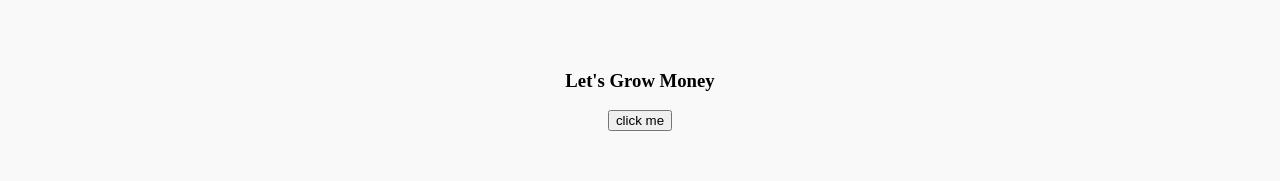
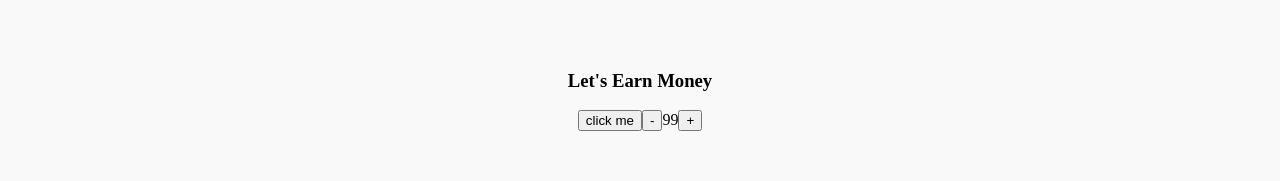
Before and after one commit to mukeshr08/ReactJS, a React (Create React App) app in the folder reactbasics/: page / in a window 1280 px wide. Shown: the part 169-350 px from the top of the page. Built offline with nearby package versions, Linux system fonts and the light colour scheme.

Commit message:
useState hooks if,{}

```diff
--- a/reactbasics/src/Content.js
+++ b/reactbasics/src/Content.js
@@ -1,26 +1,29 @@
 import React from 'react'
-
+import { useState } from 'react'
 const Content = () => {
     const names=()=>{
       const name=['Earn','Grow','Give']
       const number=Math.floor(Math.random()*3)
-       return name[number]
+       setNamechange(name[number])
     }
-    const clickevent=(e)=>{
-      console.log(e.target.innerHTML)
+    const [namechange,setNamechange]=useState('Earn')
+    const [value,setValue]=useState(99)
+    const incrementfunction=()=>{
+      setValue((value)=> {return value+1})//this can be return to the function if it repeat then not specify the initial value on the path
+      setValue(value+1)//value is first value
 
-      return names
     }
-    const returnmsg=()=>{
-      console.log("double clicked")
+    const decrementfunction=()=>{
+      setValue(value-1)
     }
-    const clickevent1=(name)=>{
-      console.log(`My name is ${name}`)
-    }
+
   return (
     <main>
-        <h3 onDoubleClick={returnmsg}>Let's {names()} Money</h3>
-        <button onClick={(e)=>clickevent(e)}>click me</button>
+        <h3>Let's {namechange} Money</h3>
+        <button onClick={names}>click me</button>
+        <button onClick={decrementfunction}>-</button>
+        <span>{value}</span>
+        <button onClick={incrementfunction}>+</button>
     </main>
   )
 }
```
